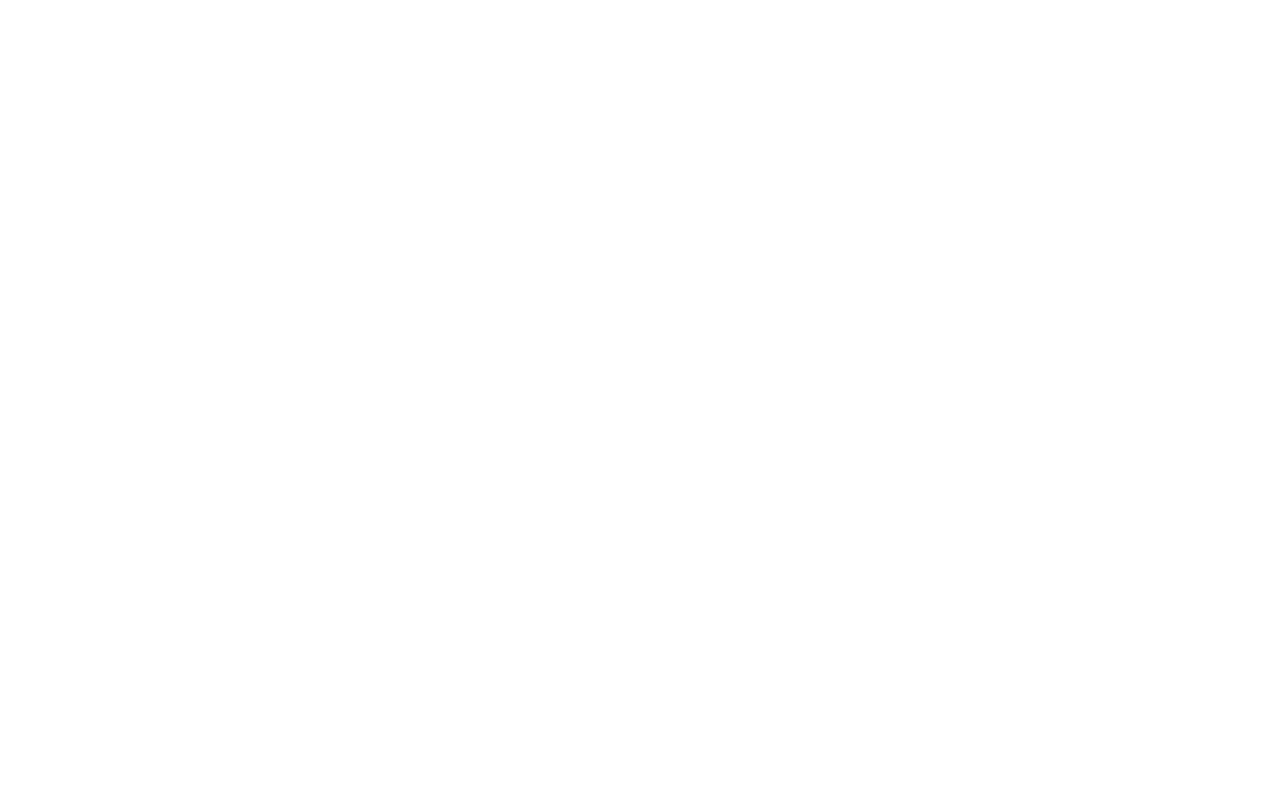
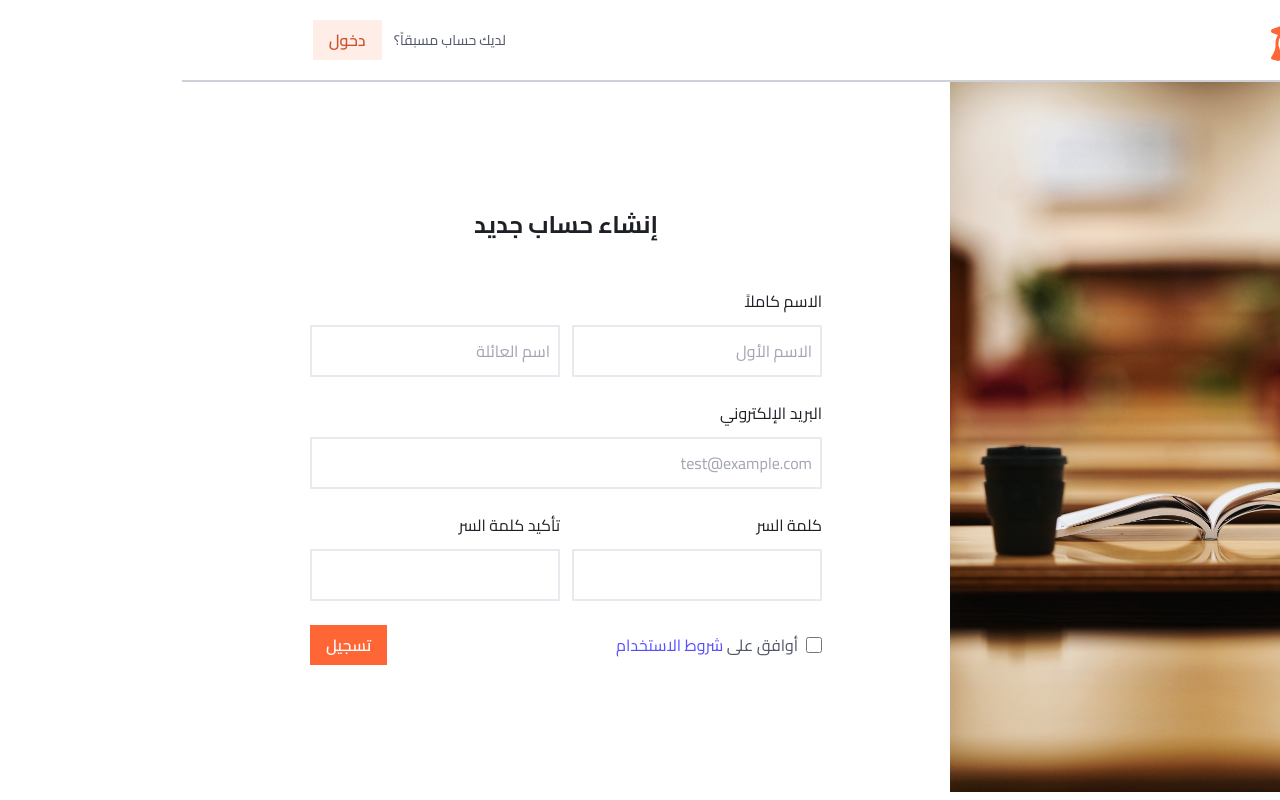
Before and after one commit to ImamDroubi/ninety-plus, a React (Vite) app: page /sign-up in a window 1280 px wide. Before the commit this address had no page. Built offline with nearby package versions, Linux system fonts and the light colour scheme.

Commit message:
login,register and 404 views

```diff
--- a/src/App.jsx
+++ b/src/App.jsx
@@ -1,6 +1,9 @@
-import { Route, Routes } from "react-router-dom"
+import { Route, Routes} from "react-router-dom"
 import Home from "./components/views/Home"
 import MainLayout from "./components/layouts/MainLayout"
+import SignIn from "./components/views/SignIn"
+import SignUp from "./components/views/SignUp"
+import NotFound from "./components/views/NotFound"
 
 function App() {
   return (
@@ -8,7 +11,10 @@
     <Routes>
         <Route path='/' element ={<MainLayout/>}>
           <Route index element ={<Home/>} />
+          <Route path="/not-found" element ={<NotFound/>} />
         </Route>
+        <Route path="/sign-in" element={<SignIn/>} />
+        <Route path="/sign-up" element={<SignUp/>} />
         {/* <Route path='/try' element ={<QuickTry/>} />
 
         <Route path='/*' element={<TopbarLayout/>}>
@@ -23,6 +29,9 @@
           <Route path='user-combinations' element={<UserCombinations/>}/>
           <Route path='user-tracks' element={<UserTracks/>}/>
         </Route> */}
+        <Route path='/*' element ={<MainLayout/>}>
+          <Route path="*" element ={<NotFound/>} />
+        </Route>
       </Routes>
     </>
   )
--- a/src/components/layouts/MainLayout.jsx
+++ b/src/components/layouts/MainLayout.jsx
@@ -10,7 +10,7 @@
       <TopBar/>
       <Header/>
       <Outlet />
-      <FooterInfo/>
+
       <Footer/>
     </>
   )
--- a/src/components/menus/TopBar.jsx
+++ b/src/components/menus/TopBar.jsx
@@ -26,7 +26,7 @@
         <ul className="flex ">
           {
             links.map((link,ind)=>{
-              return <NavLink to={link.destination}><li key={ind} className="px-1 py-1 text-xs text-center hover:bg-gray-700 sm:text-base" >{link.text}</li></NavLink>
+              return <NavLink className={({isActive})=>isActive?'border-t-2 border-primary-500':undefined} to={link.destination}><li key={ind} className="px-1 py-1 text-xs text-center hover:bg-gray-700 sm:text-base" >{link.text}</li></NavLink>
             })
           }
         </ul>
--- a/src/components/other/Logo.jsx
+++ b/src/components/other/Logo.jsx
@@ -3,7 +3,7 @@
 import { faGraduationCap } from '@fortawesome/free-solid-svg-icons'
 export default function Logo() {
   return (
-    <Link className="flex items-center">
+    <Link to={"/"} className="flex items-center">
       <FontAwesomeIcon className="text-5xl text-primary-500" icon={faGraduationCap} />
       {/* <h1 className="text-xl font-black text-primary-500">90+</h1> */}
     </Link>
--- a/src/components/views/Home.jsx
+++ b/src/components/views/Home.jsx
@@ -3,6 +3,7 @@
 import MathBook from "../../assets/images/book-covers/math-scientific.jpg"
 import Hero from "../other/Hero";
 import Teacher from "../cards/Teacher";
+import FooterInfo from "../other/FooterInfo";
 
 export default function Home() {
   return (
@@ -23,6 +24,7 @@
         stars={4.1}
         studentsNo={1324}
       ></Teacher>
+      <FooterInfo/>
     </>
   )
 }
--- /dev/null
+++ b/src/components/views/NotFound.jsx
@@ -0,0 +1,24 @@
+import { Link } from "react-router-dom"
+import error from "../../assets/images/not-found.png"
+import Button from "../buttons/Button"
+export default function NotFound() {
+  return (
+    <div className="flex flex-col-reverse w-100 items-center md:flex-row">
+      <div className="content flex flex-col gap-2 items-center w-2/3 text-center py-6 md:items-start md:px-6 lg:px-[5rem]  md:text-right md:gap-4">
+        <h1 className="text-gray-300 text-4xl font-bold lg:text-6xl">خطأ 404</h1>
+        <h2 className="text-gray-900 text-3xl font-bold lg:text-4xl">عذراً ! الصفحة غير موجودة</h2>
+        <p className="text-gray-700 text-base lg:text-lg">
+          حدث خطأ ما. يبدو أن هناك مشكلة في الرابط أو أن الصفحة تم حذفها
+        </p>
+        <Link to="/">
+        <Button
+        text="الرجوع للرئيسية"
+        />
+        </Link>
+      </div>
+      <div className="photo w-2/3 md:w-1/3">
+        <img src={error} alt="error" />
+      </div>
+    </div>
+  )
+}
--- /dev/null
+++ b/src/components/views/SignIn.jsx
@@ -0,0 +1,50 @@
+import Logo from "../../components/other/Logo";
+import Button from "../../components/buttons/Button";
+import book from "../../assets/images/book.jpg"
+import { Link } from "react-router-dom";
+export default function SignIn() {
+  return (
+    <div className="sign-in">
+      <div className="top flex justify-between p-3 border-b-2 border-gray-300 md:px-5 lg:w-10/12 lg:m-auto lg:border-none lg:px-4">
+        <Logo/>
+        <div className="cta flex items-center gap-2">
+          <p className="text-gray-700 text-sm">ليس لديك حساب؟</p>
+          <Link to="/sign-up">
+            <Button
+              text="أنشئ حساباً"
+              type="secondary"
+            />
+          </Link>
+        </div>
+      </div>
+      <div className="content flex w-full min-h-[35rem] lg:h-[89vh] lg:border-t-2">
+        <div className="right hidden h-full w-2/5 bg-primary-500 object-cover lg:block">
+          <img src={book} alt="photo of an book" className="w-full h-full" />
+        </div>
+        <div className="left flex flex-col items-center gap-6 w-full h-full justify-center lg:w-3/5 py-6">
+          <h2 className="text-center text-gray-900 text-2xl font-bold">تسجيل الدخول</h2>
+          <form action="" className="w-11/12 flex flex-col gap-4 lg:w-2/3">
+            <div className="from-input  flex flex-col gap-2 w-full">
+              <label htmlFor="email" className="text-gray-900">البريد الإلكتروني</label>
+              <input type="email" name="email" id="email" className="py-2 px-1 text-gray-500 border-2 border-gray-100 focus:border-primary-500 outline-none"/>
+            </div>
+            <div className="from-input flex flex-col gap-2 w-full">
+              <label htmlFor="password" className="text-gray-900">كلمة السر</label>
+              <input type="password" name="password" id="password" className="py-2 px-1 text-gray-500 border-2 border-gray-100 focus:border-primary-500 outline-none"/>
+            </div>
+            <div className="form-bottom flex justify-between">
+              <div className="form-input flex items-center gap-1">
+                <input type="checkbox" name="remember" id="remember" className="w-3 h-3 accent-primary-500 " />
+                <label htmlFor="remember" className="text-gray-700">تذكرني</label>
+              </div>
+              <Button
+              text="تسجيل الدخول"
+              />
+            </div>
+          </form>
+        </div>
+      </div>
+
+    </div>
+  )
+}
--- /dev/null
+++ b/src/components/views/SignUp.jsx
@@ -0,0 +1,63 @@
+import Logo from "../../components/other/Logo";
+import Button from "../../components/buttons/Button";
+import book from "../../assets/images/book.jpg"
+import { Link } from "react-router-dom";
+export default function SignUp() {
+  return (
+    <div className="sign-in">
+      <div className="top flex justify-between p-3 border-b-2 border-gray-300 md:px-5 lg:w-10/12 lg:m-auto lg:border-none lg:px-4">
+        <Logo/>
+        <div className="cta flex items-center gap-2">
+          <p className="text-gray-700 text-sm">لديك حساب مسبقاً؟</p>
+          <Link to="/sign-in">
+            <Button
+              text="دخول"
+              type="secondary"
+            />
+          </Link>
+        </div>
+      </div>
+      <div className="content flex w-full min-h-[35rem] lg:h-[89vh] lg:border-t-2 mb-6 md:mb[0] lg:mb-[0]">
+        <div className="right hidden h-full w-2/5 bg-primary-500 object-cover lg:block">
+          <img src={book} alt="photo of an book" className="w-full h-full" />
+        </div>
+        <div className="left flex flex-col items-center gap-6 w-full h-full justify-center lg:w-3/5 py-3">
+          <h2 className="text-center text-gray-900 text-2xl font-bold">إنشاء حساب جديد</h2>
+          <form action="" className="w-11/12 flex flex-col gap-4 lg:w-2/3">
+            <div className="from-input  flex flex-col gap-2 w-full">
+              <label htmlFor="f-name" className="text-gray-900">الاسم كاملاً</label>
+              <div className="inputs flex flex-col gap-2 lg:flex-row lg:justify-between">
+                <input type="text" placeholder="الاسم الأول" name="f-name" id="f-name" className="py-2 px-1 text-gray-500 border-2 border-gray-100 focus:border-primary-500 outline-none lg:w-4/6"/>
+                <input type="text" placeholder="اسم العائلة" name="l-name" id="l-name" className="py-2 px-1 text-gray-500 border-2 border-gray-100 focus:border-primary-500 outline-none lg:w-4/6"/>
+              </div>
+            </div>
+            <div className="from-input  flex flex-col gap-2 w-full">
+              <label htmlFor="email" className="text-gray-900">البريد الإلكتروني</label>
+              <input type="email" placeholder="test@example.com" name="email" id="email" className="py-2 px-1 text-gray-500 border-2 border-gray-100 focus:border-primary-500 outline-none"/>
+            </div>
+            <div className="passwords flex flex-col gap-2 lg:flex-row">
+              <div className="from-input flex flex-col gap-2 w-full">
+                <label htmlFor="password" className="text-gray-900">كلمة السر</label>
+                <input type="password" name="password" id="password" className="py-2 px-1 text-gray-500 border-2 border-gray-100 focus:border-primary-500 outline-none"/>
+              </div>
+              <div className="from-input flex flex-col gap-2 w-full">
+                <label htmlFor="re-password" className="text-gray-900">تأكيد كلمة السر</label>
+                <input type="password" name="re-password" id="re-password" className="py-2 px-1 text-gray-500 border-2 border-gray-100 focus:border-primary-500 outline-none"/>
+              </div>
+            </div>
+            <div className="form-bottom flex justify-between">
+              <div className="form-input flex items-center gap-1">
+                <input type="checkbox" name="remember" id="remember" className="w-3 h-3 accent-primary-500 " />
+                <label htmlFor="remember" className="text-gray-700">أوافق على <span className="text-secondary-500 hover:underline"><Link>شروط الاستخدام</Link> </span></label>
+              </div>
+              <Button
+              text="تسجيل"
+              />
+            </div>
+          </form>
+        </div>
+      </div>
+
+    </div>
+  )
+}
--- a/tailwind.config.js
+++ b/tailwind.config.js
@@ -101,8 +101,8 @@
       },
       keyframes :{
         dropdown:{
-          '0%' : {transform: 'translateY(-15%)'},
-          '100%' : {reansform : 'translateY(0)'}
+          '0%' : {transform: 'translateY(-15%)',opacity : '0' },
+          '100%' : {reansform : 'translateY(0)',opacity : '1'}
         }
       },
       animation :{
```
Also changed, not shown: src/components/other/Header.jsx (+6 -4 lines), src/assets/images/book.jpg (added), src/assets/images/not-found.png (added), src/index.css (line endings or trailing spaces).
